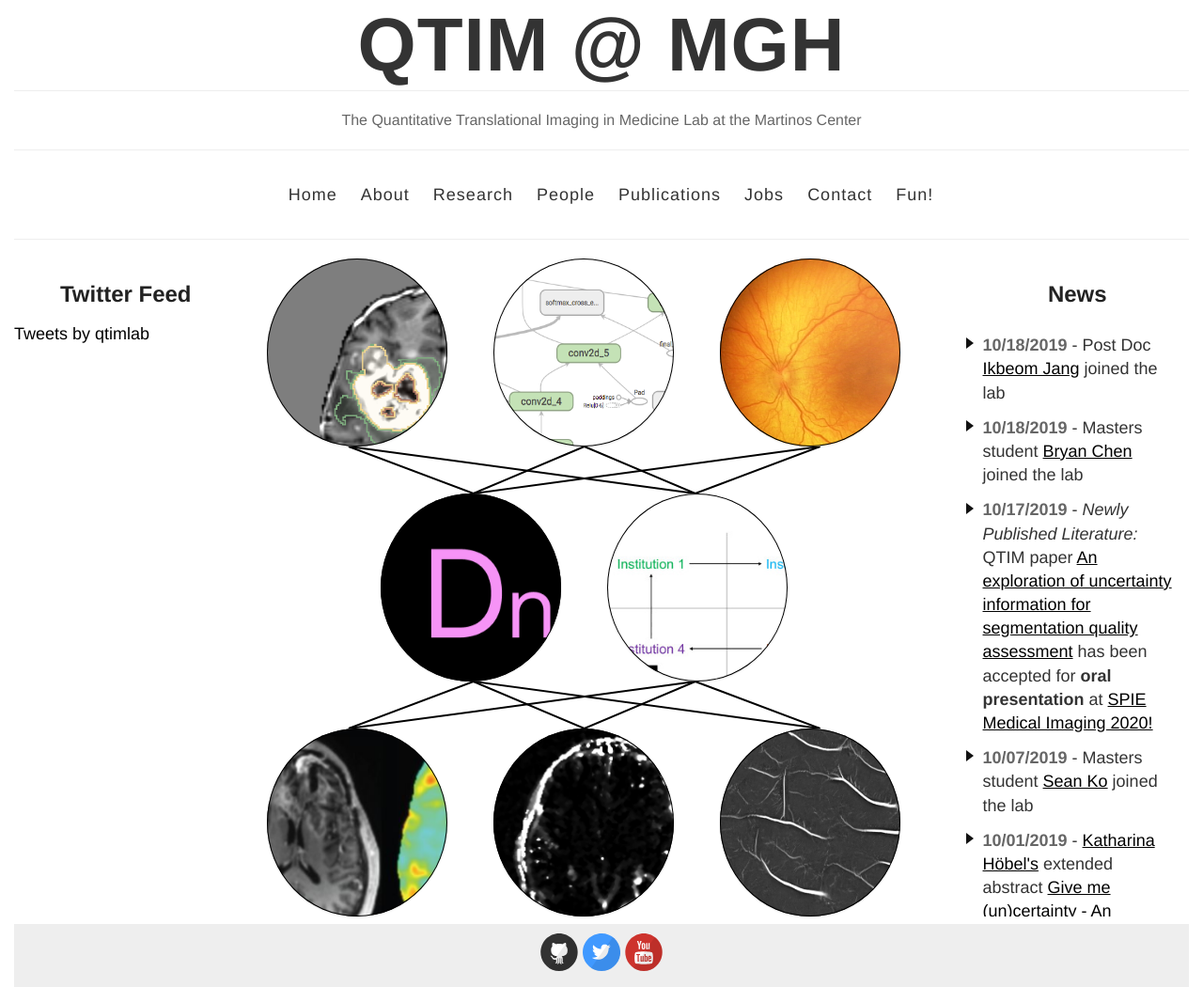
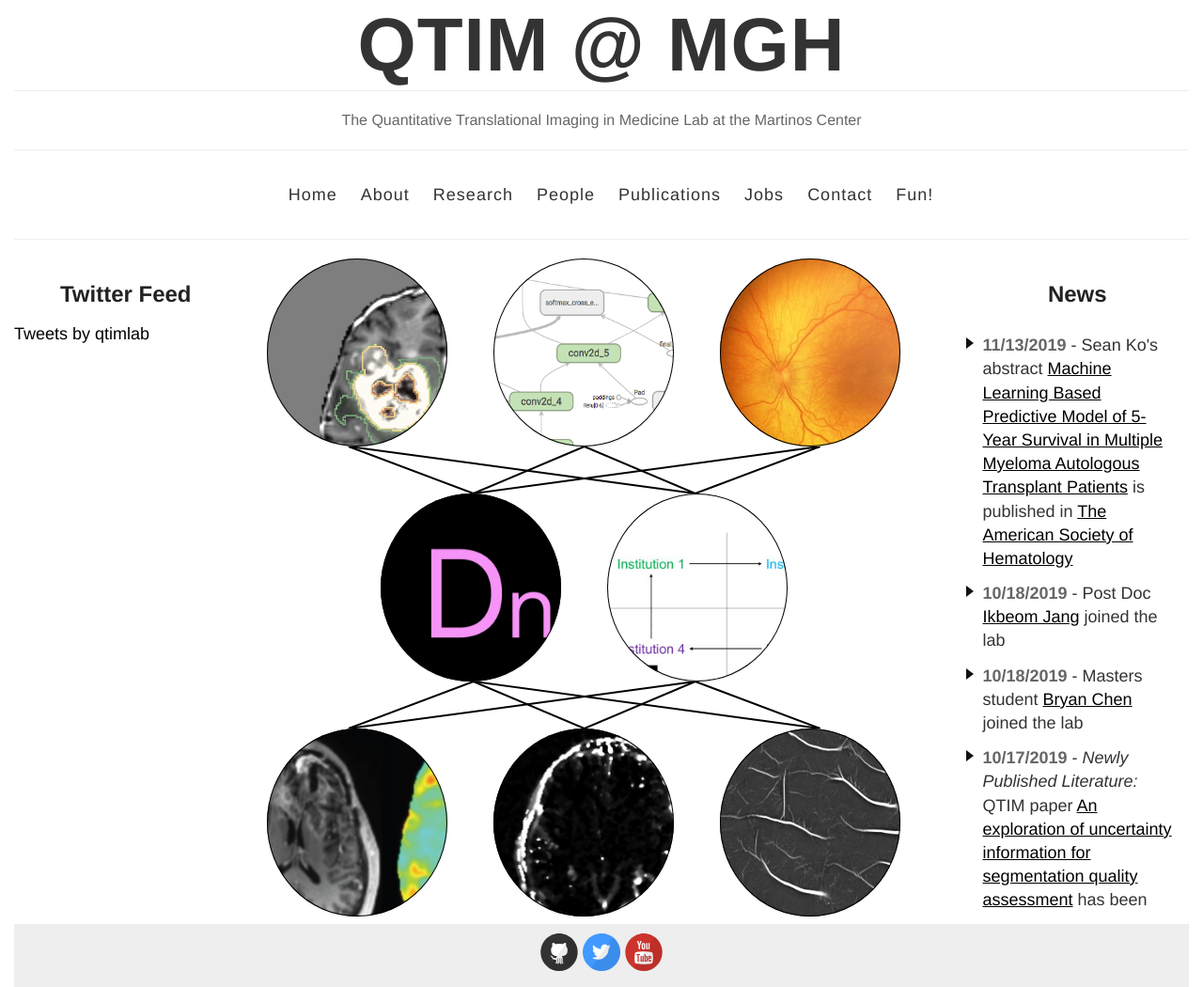
Before and after one commit to QTIM-Lab/qtim-lab.github.io, a Jekyll site: the page built from index.html, in a window 1280 px wide. Shown: the whole page at 94% size. Built offline with Jekyll 4.4.1, drawn with Linux system fonts in a browser that asks for light colours; comment, search, counter and statistics services are not loaded.

Commit message:
some updates

```diff
--- a/index.html
+++ b/index.html
@@ -124,12 +124,14 @@ layout: default
   <div class=news>
     <h2>News</h2>
     <ul>
+      <li><span class=date>11/13/2019</span> - Sean Ko's abstract <a href="https://ashpublications.org/blood/article-abstract/134/Supplement_1/2156/427904/Machine-Learning-Based-Predictive-Model-of-5-Year?redirectedFrom=fulltext">Machine Learning Based Predictive Model of 5-Year Survival in Multiple Myeloma Autologous Transplant Patients</a> is published in <a href="https://www.hematology.org/">The American Society of Hematology</a></li>
       <li><span class=date>10/18/2019</span> - Post Doc <a href="https://www.linkedin.com/in/ikbeom-jang/">Ikbeom Jang</a> joined the lab</li>
       <li><span class=date>10/18/2019</span> - Masters student <a href="https://www.linkedin.com/in/bryanchen96/">Bryan Chen</a> joined the lab</li>
       <li><span class=date>10/17/2019</span> - <i>Newly Published Literature: </i>QTIM paper <a href="">An exploration of uncertainty information for segmentation quality assessment</a> has been accepted for <strong>oral presentation</strong> at <a href="https://spie.org/conferences-and-exhibitions/medical-imaging?SSO=1">SPIE Medical Imaging 2020!</a></li>
       <li><span class=date>10/07/2019</span> - Masters student <a href="https://www.linkedin.com/in/sean-ko/">Sean Ko</a> joined the lab</li>
       <li><span class=date>10/01/2019</span> - <a href="https://scholar.google.com/citations?user=UpGsAykAAAAJ&hl=en">Katharina Höbel's</a> extended abstract <a href="https://arxiv.org/abs/1911.06357">Give me (un)certainty - An exploration of parameters that affect segmentation uncertainty</a> was accepted to <a href="https://ml4health.github.io/2019/">ML4H</a> at <a href="https://www.nips.cc/">NeurIPS 2019</a></li>
       <li><span class=date>9/26/2019</span> - <i>Newly Published Literature: </i> <a href="https://www.ncbi.nlm.nih.gov/pubmed/31558474">Bevacizumab reduces permeability and concurrent temozolomide delivery in a subset of patients with recurrent glioblastoma.</a></li>
+      <li><span class=date>7/15/2019</span> - Data Scientist <a href="https://www.linkedin.com/in/ikbeom-jang/">Ikbeom Jang</a> joined the lab</li>
       <li><span class=date>7/9/2019</span> - <i>Newly Published Literature: </i> <a href="https://www.ncbi.nlm.nih.gov/pubmed/31295616">Machine Learning Models can Detect Aneurysm Rupture and Identify Clinical Features Associated with Rupture.</a></li>
       <li><span class=date>7/2019</span> - <i>Newly Published Literature: </i> <a href="https://www.ncbi.nlm.nih.gov/pubmed/31272590">Democratizing AI.</a></li>
       <li><span class=date>6/13/2019</span> - Postdoc <a href="https://scholar.google.com/citations?user=12RkAfQAAAAJ&hl=en">Praveer Singh</a> joined the lab</li>
```
